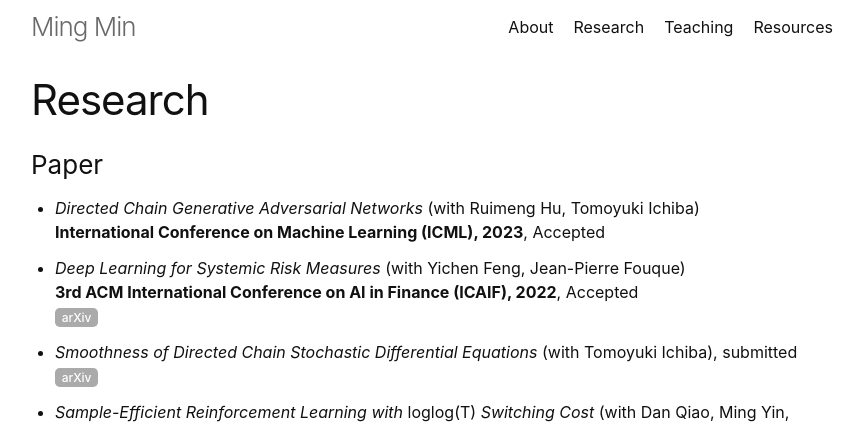
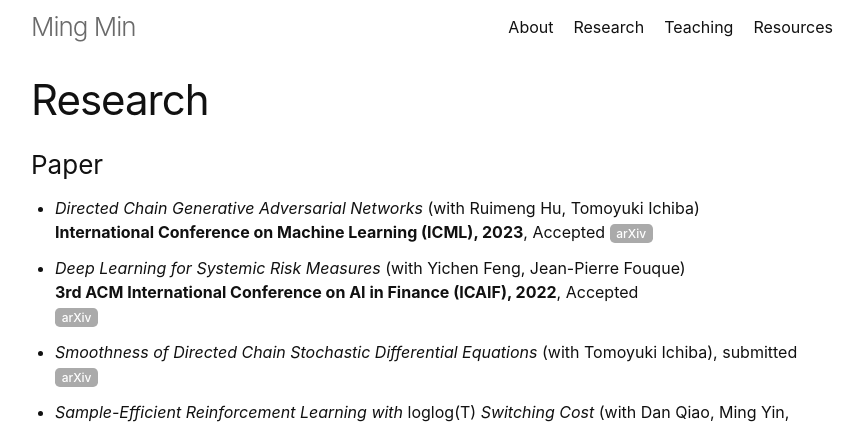
Before and after one commit to mmin0/mmin0.github.io, a Jekyll site: the page built from publications/index.md, in a window 1280 px wide. Shown: the top 424 px of the page, without its empty margins (208-1072 px from the left). Built offline with Jekyll 4.4.1, drawn with Linux system fonts in a browser that asks for light colours.

Commit message:
Update index.md

```diff
--- a/publications/index.md
+++ b/publications/index.md
@@ -6,6 +6,7 @@ title: Research
 ### Paper
 * *Directed Chain Generative Adversarial Networks* (with Ruimeng Hu, Tomoyuki Ichiba)\
   **International Conference on Machine Learning (ICML), 2023**, Accepted
+  [<span class="label label-grey">arXiv</span>](https://arxiv.org/abs/2304.13131)
 
 * *Deep Learning for Systemic Risk Measures* (with Yichen Feng, Jean-Pierre Fouque)\
   **3rd ACM International Conference on AI in Finance (ICAIF), 2022**, Accepted
```
